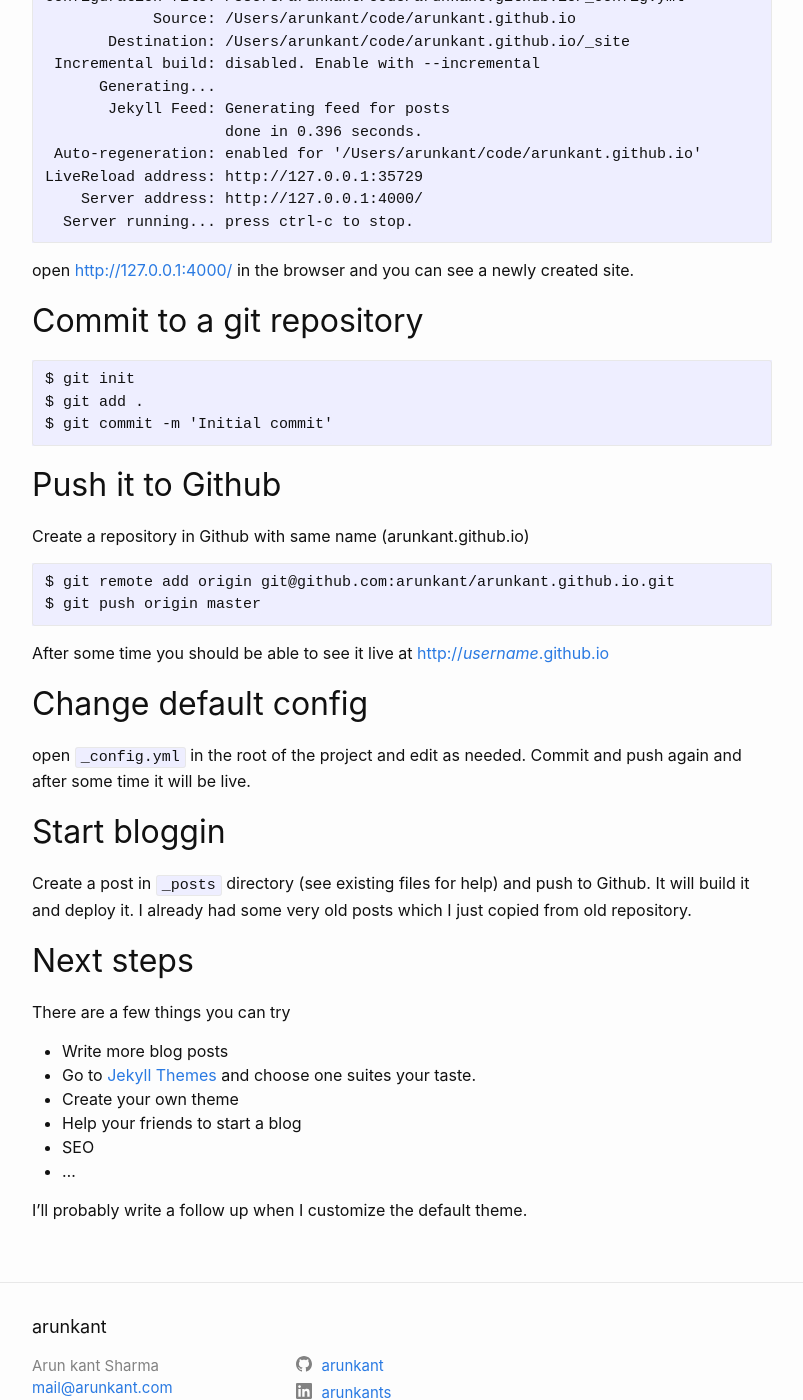
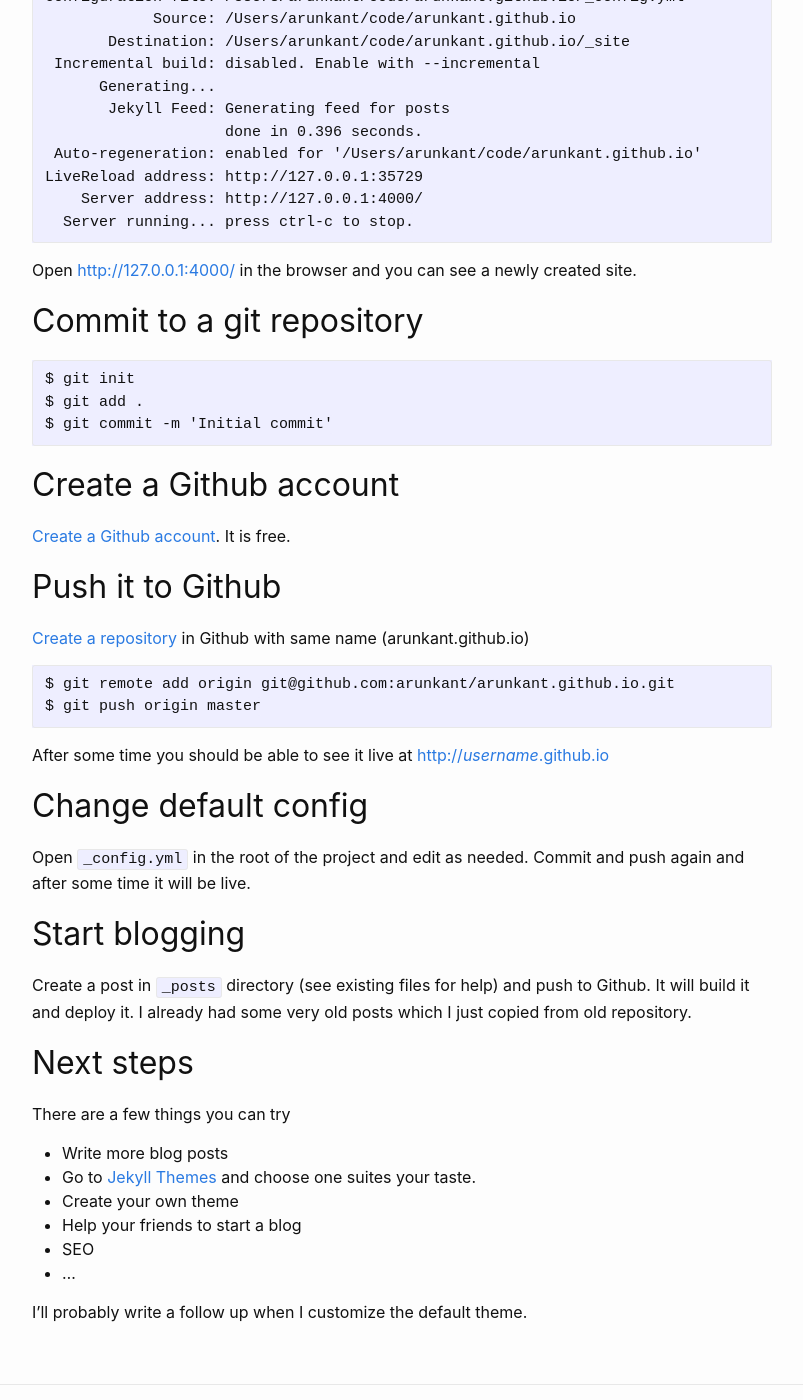
Before and after one commit to arunkant/arunkant.github.io, a Jekyll site: the page built from _posts/2020-10-24-Jekyll-and-Github-How-to-start-your-own-blog.md, in a window 1280 px wide and 1400 px high, scrolled down 2193 px. Shown: the whole window, without its empty margins (238-1041 px from the left). Built offline with Jekyll 4.4.1, drawn with Linux system fonts in a browser that asks for light colours; some of the changed text lies outside the part shown.

Commit message:
Adds instructions for creating github account

````diff
--- a/_includes/footer.html
+++ b/_includes/footer.html
@@ -2,8 +2,6 @@
   <data class="u-url" href="{{ "/" | relative_url }}"></data>
 
   <div class="wrapper">
-
-    <h2 class="footer-heading">{{ site.title | escape }}</h2>
 
     <div class="footer-col-wrapper">
       <div class="footer-col footer-col-1">
--- a/_posts/2020-10-24-Jekyll-and-Github-How-to-start-your-own-blog.md
+++ b/_posts/2020-10-24-Jekyll-and-Github-How-to-start-your-own-blog.md
@@ -89,7 +89,7 @@
   Server running... press ctrl-c to stop.
 ```
 
-open [http://127.0.0.1:4000/](http://127.0.0.1:4000/) in the browser and you can see a newly created site.
+Open [http://127.0.0.1:4000/](http://127.0.0.1:4000/) in the browser and you can see a newly created site.
 
 ## Commit to a git repository
 ```
@@ -98,8 +98,11 @@
 $ git commit -m 'Initial commit'
 ```
 
+## Create a Github account
+[Create a Github account](https://github.com/join). It is free.
+
 ## Push it to Github
-Create a repository in Github with same name (arunkant.github.io)
+[Create a repository](https://github.com/new) in Github with same name (arunkant.github.io)
 ```
 $ git remote add origin git@github.com:arunkant/arunkant.github.io.git
 $ git push origin master
@@ -107,9 +110,9 @@
 After some time you should be able to see it live at [http://_username_.github.io](http://_username_.github.io)
 
 ## Change default config
-open `_config.yml` in the root of the project and edit as needed. Commit and push again and after some time it will be live.
+Open `_config.yml` in the root of the project and edit as needed. Commit and push again and after some time it will be live.
 
-## Start bloggin
+## Start blogging
 Create a post in `_posts` directory (see existing files for help) and push to Github. It will build it and deploy it. I already had some very old posts which I just copied from old repository.
 
 ## Next steps
````
Also changed, not shown: other parts of _posts/2020-10-24-Jekyll-and-Github-How-to-start-your-own-blog.md (+1 -1 lines).
